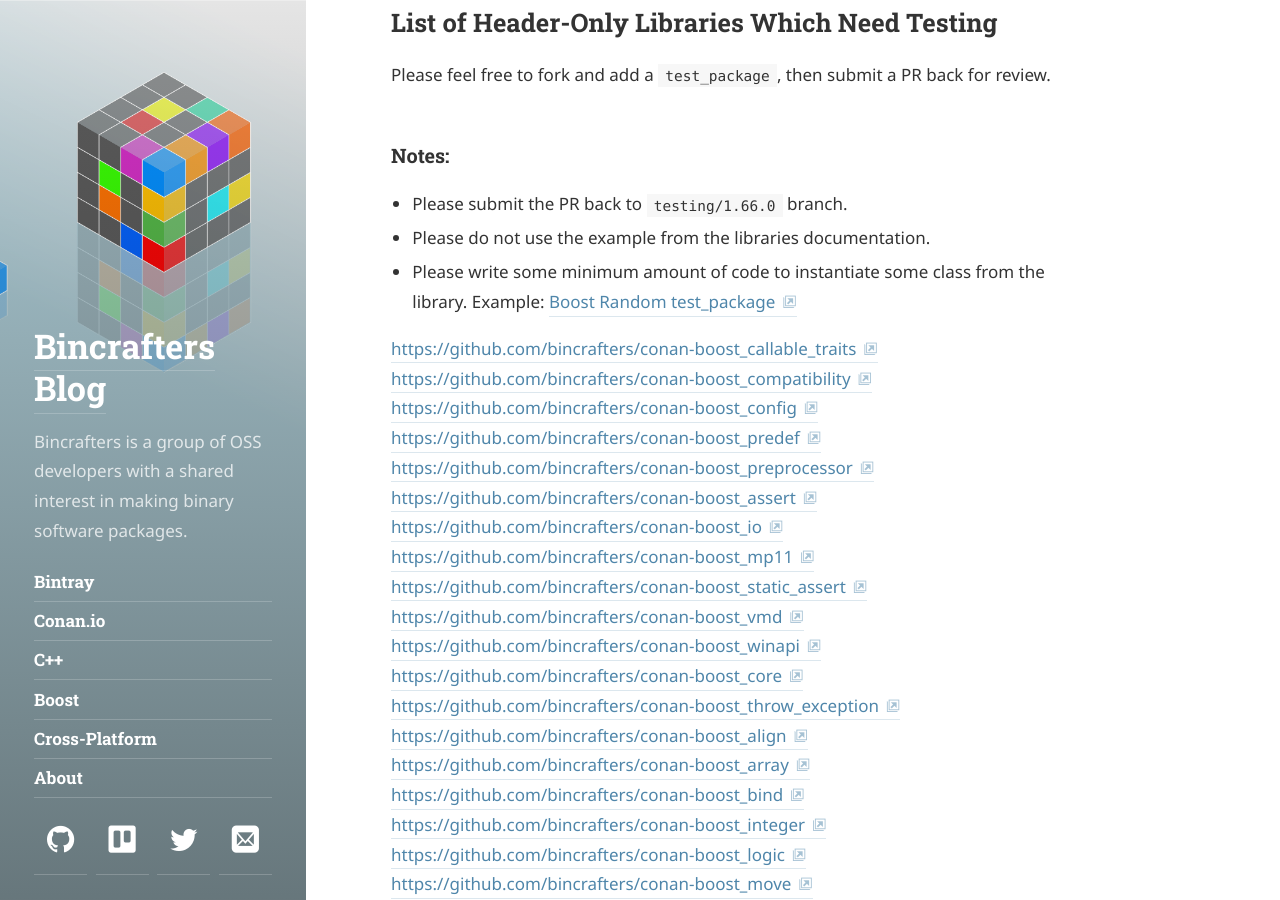
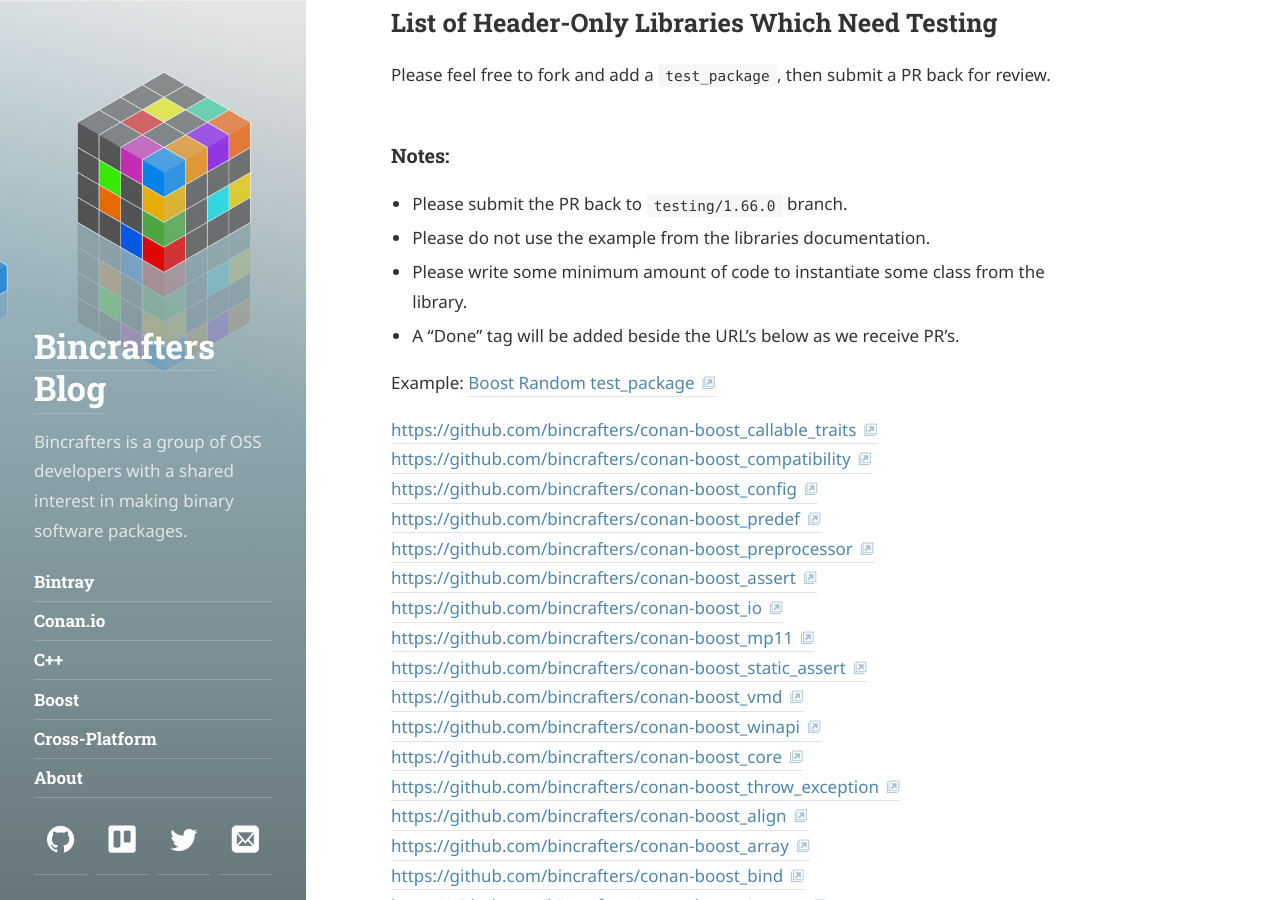
Before and after one commit to bincrafters/bincrafters.github.io, a Jekyll site: the page built from _posts/2018-02-12-Conan-Package-Boost-1-66-0.md, in a window 1280 px wide and 900 px high, scrolled down 1739 px. Built offline with Jekyll 4.4.1, drawn with Linux system fonts in a browser that asks for light colours; some web fonts are replaced.

Commit message:
updated post

```diff
--- a/_posts/2018-02-12-Conan-Package-Boost-1-66-0.md
+++ b/_posts/2018-02-12-Conan-Package-Boost-1-66-0.md
@@ -37,6 +37,8 @@ Please feel free to fork and add a `test_package`, then submit a PR back for rev
 - Please submit the PR back to `testing/1.66.0` branch.
 - Please do not use the example from the libraries documentation.
 - Please write some minimum amount of code to instantiate some class from the library.
+- A "Done" tag will be added beside the URL's below as we receive PR's.
+
 Example: [Boost Random test_package](https://github.com/bincrafters/conan-boost_random/blob/stable/1.66.0/test_package/test_package.cpp)
 
 [https://github.com/bincrafters/conan-boost_callable_traits](https://github.com/bincrafters/conan-boost_callable_traits)
```
